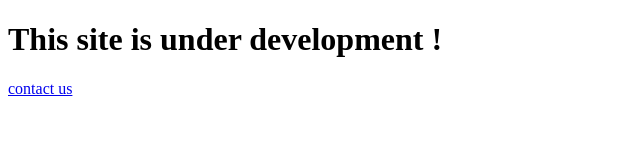
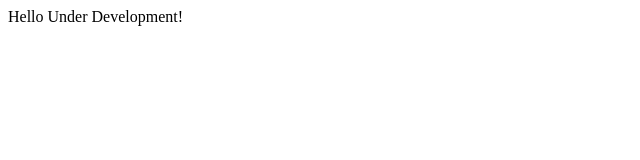
Before and after one commit to The-Codeschool/The-Code-School, a plain HTML site: page index.html in a window 1280 px wide. Shown: the whole page, without its empty margins (0-640 px from the left). Drawn offline with Linux system fonts and the light colour scheme.

Commit message:
Update index.html

```diff
--- a/index.html
+++ b/index.html
@@ -2,13 +2,13 @@
 <html lang="en">
 <head>
   <title>The Code School</title>
+  <meta name="description" content="Learn to Code in Python, Go and More">
+  <link rel="canonical" href="">
   <meta name="robots" content="index follow">
-  <meta name="description" content="Learn to Code in Python, Go and More">
   <meta charset="UTF-8">
   <meta name="viewport" content="width=device-width, initial-scale=1.0">
 </head>
 <body>
-  <h1>This site is under development !</h1>
-  <a href="contact_us.html">contact us</a>
+  Hello Under Development!
 </body>
 </html>
```
